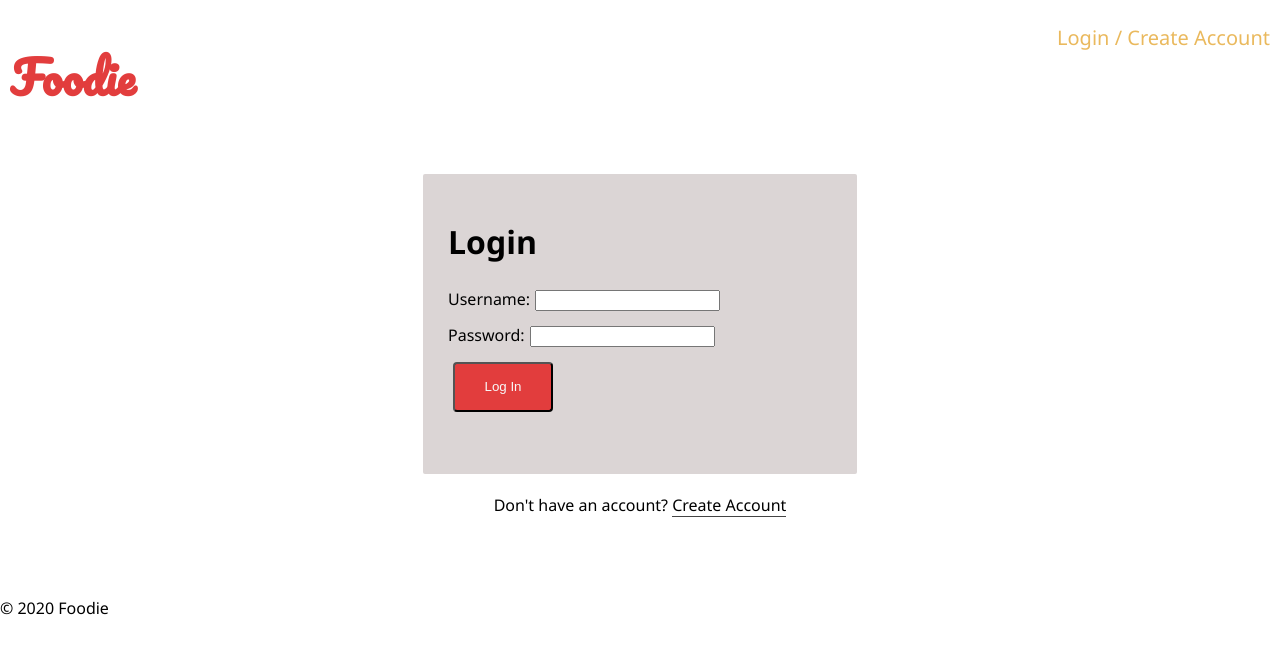
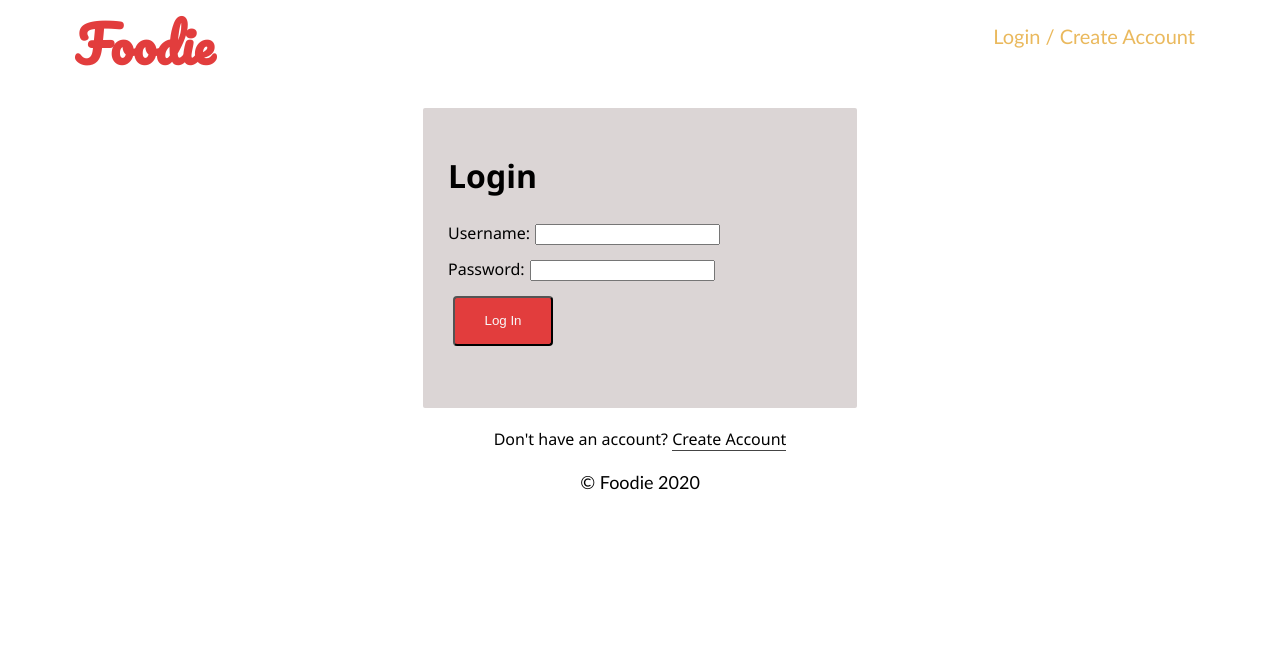
Before and after one commit to baileyniemiller/foodie, a React (Create React App) app: page /#/home in a window 1280 px wide. Shown: the top 654 px of the page. Built offline with nearby package versions, Linux system fonts and the light colour scheme; no server answers.

Commit message:
quick fixes to header and footer, profile page almost done

```diff
--- a/src/components/Footer/Footer.css
+++ b/src/components/Footer/Footer.css
@@ -1,4 +1,7 @@
 footer {
-    margin-top: 80px;
+    padding: 20px;
+    font-size: 18px;
     color: black;
+    text-align: center;
+    font-family: 'Trebuchet MS', 'Lucida Sans Unicode', 'Lucida Grande', 'Lucida Sans', Arial, sans-serif;
 }
--- a/src/components/Footer/Footer.js
+++ b/src/components/Footer/Footer.js
@@ -8,7 +8,7 @@ import './Footer.css'
 
 const Footer = () => (
   <footer>
-    &copy; 2020 Foodie
+    &copy; Foodie 2020
   </footer>
 );
 
--- a/src/components/Nav/Nav.css
+++ b/src/components/Nav/Nav.css
@@ -1,45 +1,10 @@
-/* .nav-title {
-    font-size: 24px;
-    font-weight: 700;
-    display: inline-block;
-    color: #f2f2f2;
-    padding-left: 10px;
-}
-
-.nav {
-  overflow: hidden;
-  background-color: #E23D3D;
-}
-
-.nav-link {
-  float: left;
-  color: #f2f2f2;
-  text-align: center;
-  padding: 24px 10px;
-  text-decoration: none;
-  font-size: 15px;
-
-  /* these last two make the logout button in
-  the nav bar look like another link */
-  /* border:none;
-  cursor: pointer;
-  outline:0;
-}
-
-.nav-link:hover {
-  background-color: black;
-}
-
-.nav-right {
-  float: right;
-} */
-
-.nav-title {
-    font-size: 45px;
+.navTitle {
+    font-size: 50px;
     display: inline-block;
     color: #E23D3D;
     font-family: 'Pacifico', cursive;
-    padding-left: 10px;
+    padding-left: 75px;
+    margin: 0;
 }
 
 .nav {
@@ -50,6 +15,7 @@
   float: left;
   color: #EAB95D;
   text-align: center;
+  font-family: 'Trebuchet MS', 'Lucida Sans Unicode', 'Lucida Grande', 'Lucida Sans', Arial, sans-serif;
   padding: 24px 10px;
   text-decoration: none;
   font-size: 20px;
@@ -74,9 +40,10 @@
 }
 
 .nav-link:hover {
-  color: lightgray;
+  color: #fafafa;
 }
 
 .nav-right {
   float: right;
+  margin-right: 75px;
 }
--- a/src/components/Nav/Nav.js
+++ b/src/components/Nav/Nav.js
@@ -7,7 +7,7 @@ import './Nav.css';
 const Nav = (props) => (
   <div className="nav">
     <Link to="/home">
-      <h2 className="nav-title">Foodie</h2>
+      <h1 className="navTitle">Foodie</h1>
     </Link>
     <div className="nav-right">
       <Link className="nav-link" to="/home">
--- a/src/components/Profile/Profile.css
+++ b/src/components/Profile/Profile.css
@@ -5,7 +5,20 @@
 
 #welcome {
   font-family: 'Trebuchet MS', 'Lucida Sans Unicode', 'Lucida Grande', 'Lucida Sans', Arial, sans-serif;
-  font-size: 45px;
+  font-size: 40px;
+  padding: 0px;
+  margin-top: 30px;
+}
+
+.welcomeDiv {
+  text-align: center;
+  width: 400px;
+  padding: 0px;
+}
+
+.mainGrid {
+  vertical-align: center;
+  display: inline;
 }
 
 .profilePaper {
--- a/src/components/Profile/Profile.js
+++ b/src/components/Profile/Profile.js
@@ -116,16 +116,19 @@ class ProfilePage extends Component {
     return (
       <div className="profileBody">
         <Nav />
-        <h1 id="welcome">Hey, {this.props.user.username}!</h1>
+        <div className="welcomeDiv">
+          <h1 id="welcome">Hey, {this.props.user.username}!</h1>
+        </div>
         <Grid
           container
           direction="row"
           justify="flex-end"
           alginItems="center"
           spacing={1}
+          style={{ minHeight: "20vh" }}
           className="mainGrid"
         >
-          <Grid item xs={9} sm={9} md={3} lg={3} xl={2}>
+          <Grid item xs={12} sm={9} md={3} lg={3} xl={2} justify="center">
             <Paper className="profilePaper" elevation={3}>
               <h2 id="favTitle" className="columnTitle">
                 Favorites
@@ -137,6 +140,7 @@ class ProfilePage extends Component {
                     <li className="xIcon">
                       <HighlightOffIcon
                         className="favX"
+                        fontSize="small"
                         onClick={() => {
                           this.handleDeleteFav(place);
                         }}
@@ -147,7 +151,7 @@ class ProfilePage extends Component {
               </ul>
             </Paper>
           </Grid>
-          <Grid item xs={9} sm={9} md={3} lg={3} xl={2}>
+          <Grid item xs={12} sm={9} md={3} lg={3} xl={2} justify="center">
             <Paper className="profilePaper" elevation={3}>
               <h2 id="wantTitle" className="columnTitle">
                 Want-To-Go's
@@ -159,6 +163,7 @@ class ProfilePage extends Component {
                     <li className="xIcon">
                       <HighlightOffIcon
                         className="wantX"
+                        fontSize="small"
                         onClick={() => {
                           this.handleDeleteWant(place);
                         }}
@@ -169,7 +174,7 @@ class ProfilePage extends Component {
               </ul>
             </Paper>
           </Grid>
-          <Grid item xs={9} sm={9} md={3} lg={3} xl={2}>
+          <Grid item xs={12} sm={9} md={3} lg={3} xl={2} justify="center">
             <Paper className="profilePaper" elevation={3}>
               <h2 id="noTitle" className="columnTitle">
                 No-Go's
@@ -181,6 +186,7 @@ class ProfilePage extends Component {
                     <li className="xIcon">
                       <HighlightOffIcon
                         className="noX"
+                        fontSize="small"
                         onClick={() => {
                           this.handleDeleteNogo(place);
                         }}
```
Also changed, not shown: 1 other file (tests, documents, lock files or other folders).
